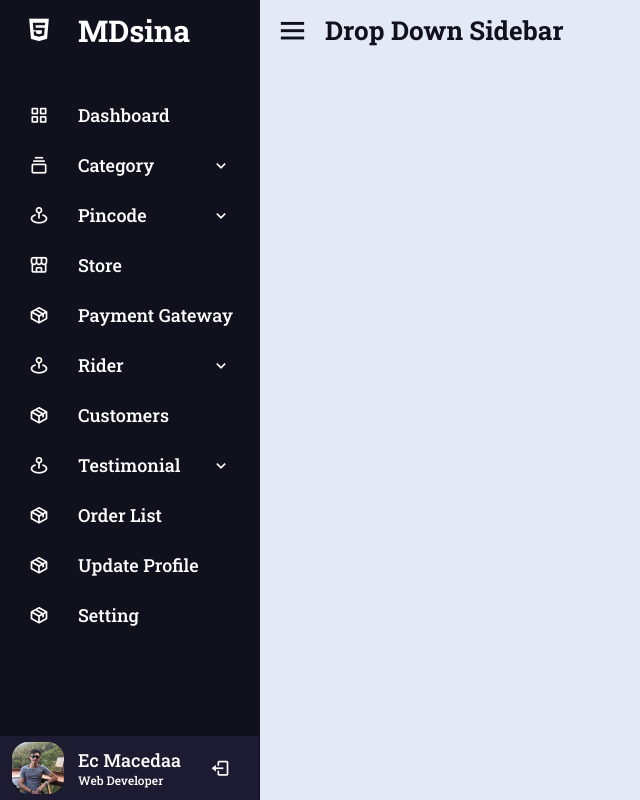
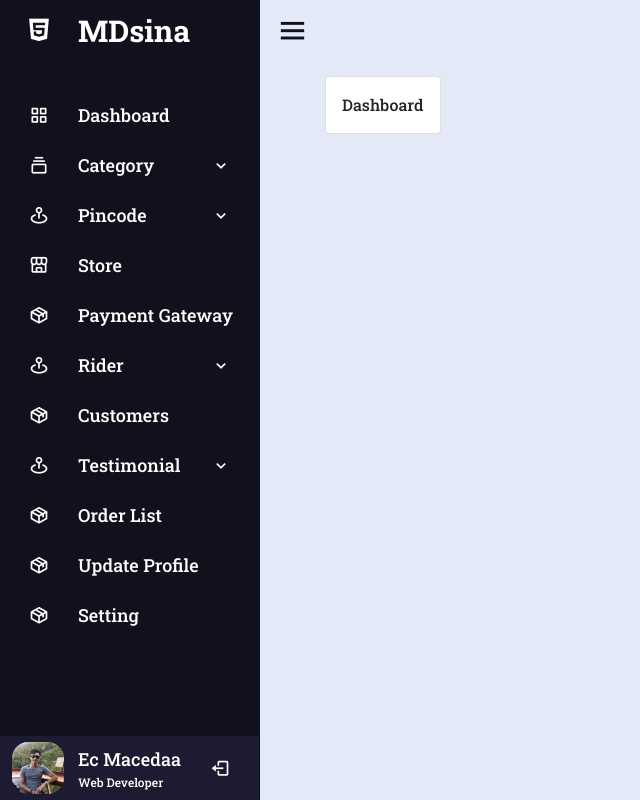
Before and after one commit to Macedman/MDsinaWebApp, a PHP site: page /dashboard.php in a window 1280 px wide. Shown: the whole page, without its empty margins (0-640 px from the left). Run offline with PHP 8.4, Linux system fonts and the light colour scheme; data that the repository does not hold is empty; some libraries are stand-ins or nearby versions.

Commit message:
Added cards

```diff
--- a/css/sidebar.css
+++ b/css/sidebar.css
@@ -254,7 +254,7 @@
 
 .home-section {
     position: relative;
-    background: #E4E9F7;
+    background-color: #E4E9F7;
     height: 100vh;
     left: 260px;
     width: calc(100% - 260px);
@@ -287,3 +287,10 @@
     font-size: 26px;
     font-weight: 600;
 }
+
+/*Delete only code under this comment*/
+.home-section .home-content .first-card {
+    margin-top: 150px;
+}
+
+/*Delete only code above this comment*/
--- a/dashboard.php
+++ b/dashboard.php
@@ -3,6 +3,5 @@
     require 'includes/sidebar.php';
 ?>
 
-<!--Insert body Content-->
 </body>
 </html>
--- a/includes/sidebar.php
+++ b/includes/sidebar.php
@@ -9,6 +9,9 @@
 
   <!--IziToast-->
   <link rel="stylesheet" href="assets/iziToast/iziToast-master/dist/css/iziToast.min.css">
+
+  <!--Bootstrap CSS-->
+  <link rel="stylesheet" href="https://cdn.jsdelivr.net/npm/bootstrap@5.1.3/dist/css/bootstrap.min.css">
 
   <!-- Custom styles for this template -->
   <link href="css/sidebar.css" rel="stylesheet">
@@ -185,9 +188,20 @@
   <section class="home-section">
     <div class="home-content">
       <i class='bx bx-menu'></i>
-      <span class="text">Drop Down Sidebar</span>
+      <span class="text"></span>
+      <!--bootstrap cards-->
+      <div class="first-card">
+      <div class="card">
+        <div class="card-body">
+          Dashboard
+        </div>
+      </div>
+      </div>
+
+      <!--delete only code from top of this comment-->
     </div>
   </section>
+
 
 <script>
     let arrow = document.querySelectorAll(".arrow");
```
